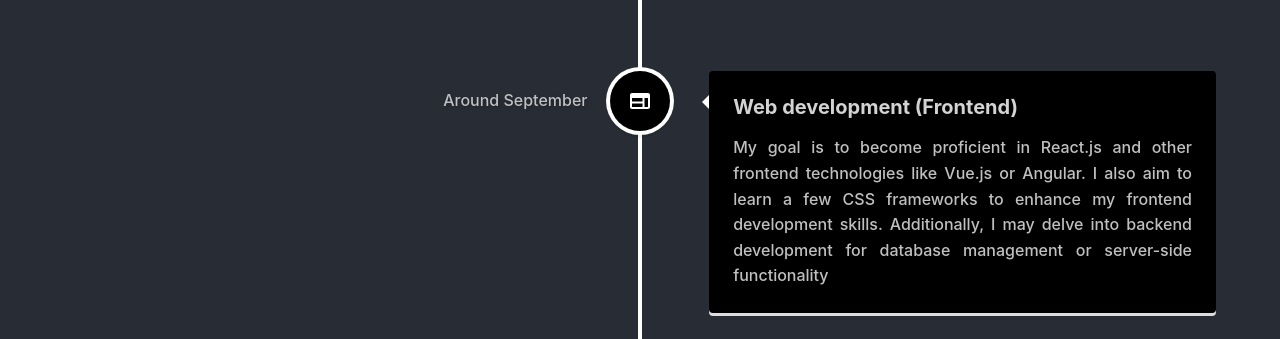
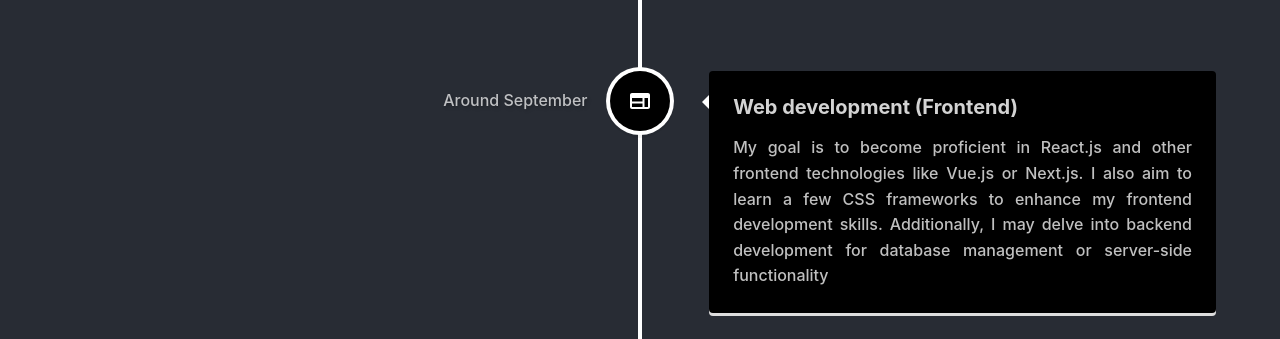
Before and after one commit to BikeTH/myServices, a React (Vite) app: page /about in a window 1280 px wide. Shown: the part 2040-2379 px from the top of the page. Built offline with nearby package versions, Linux system fonts and the light colour scheme.

Commit message:
update v1.0.1

```diff
--- a/src/components/timeline/timeline.jsx
+++ b/src/components/timeline/timeline.jsx
@@ -16,7 +16,7 @@ const object = [
     {
         id: 2,
         title: "Web development (Frontend)",
-        description: "My goal is to become proficient in React.js and other frontend technologies like Vue.js or Angular. I also aim to learn a few CSS frameworks to enhance my frontend development skills. Additionally, I may delve into backend development for database management or server-side functionality",
+        description: "My goal is to become proficient in React.js and other frontend technologies like Vue.js or Next.js. I also aim to learn a few CSS frameworks to enhance my frontend development skills. Additionally, I may delve into backend development for database management or server-side functionality",
         date: "Around September",
         icon: <MdOutlineWeb />
     },
```
